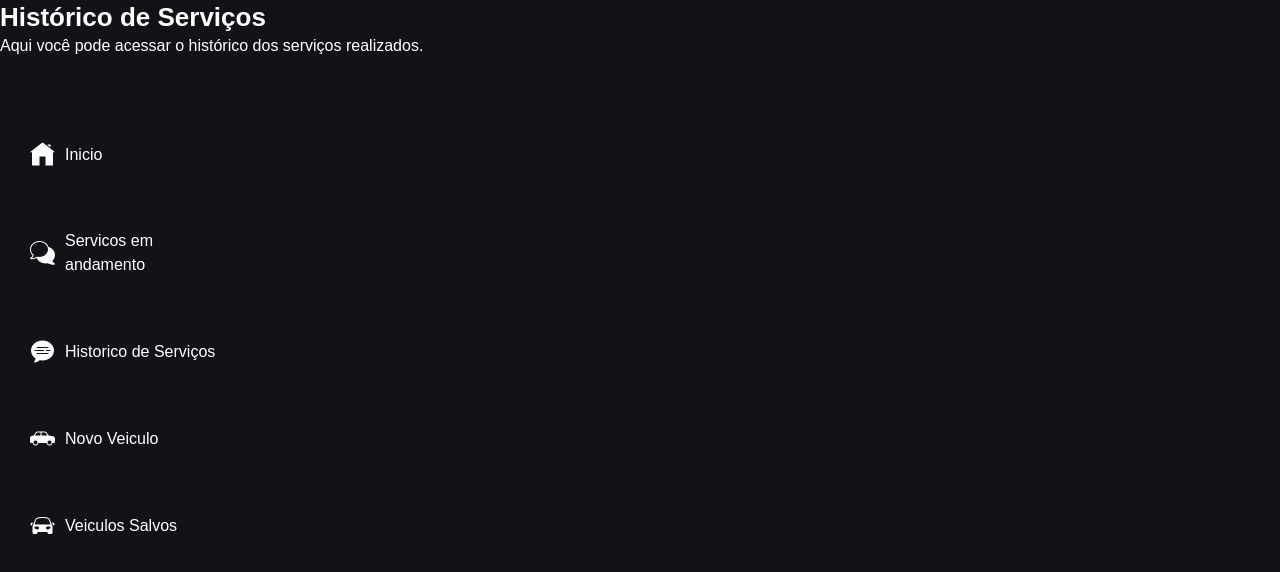
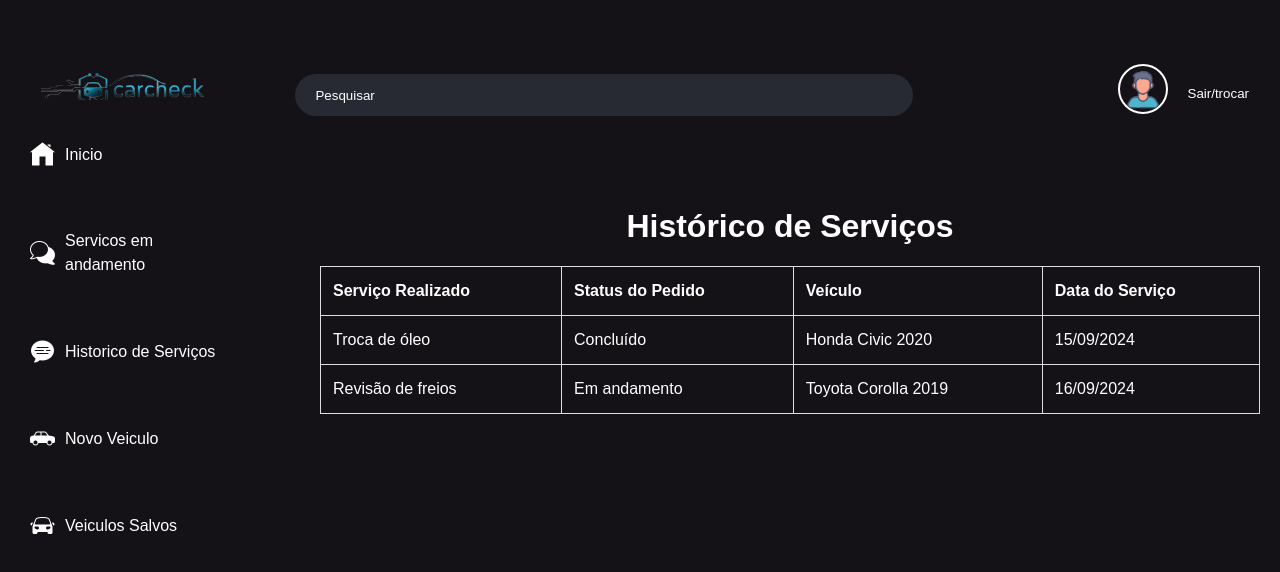
Before and after one commit to Cruz-011/NEXT, a React (Vite) app: page /historico in a window 1280 px wide. Shown: the top 572 px of the page. Built offline with nearby package versions, Linux system fonts and the light colour scheme.

Commit message:
historico servicos

```diff
--- /dev/null
+++ b/src/assets/historicoservicos.css
@@ -0,0 +1,29 @@
+.historico-servicos {
+    margin-left: 300px;
+    padding: 20px;
+    background-color:  transparent;
+    max-width: 1600px;
+  }
+
+  .historico-servicos h1 {
+    text-align: center;
+    margin-bottom: 20px;
+  }
+
+  table {
+    width: 100%;
+    border-collapse: collapse;
+  }
+
+  table, th, td {
+    border: 1px solid #ddd;
+  }
+
+  th, td {
+    padding: 12px;
+    text-align: left;
+  }
+
+  th {
+    background-color:  #141217;
+  }
--- a/src/paginas/HistoricoServicos.tsx
+++ b/src/paginas/HistoricoServicos.tsx
@@ -1,12 +1,59 @@
 import React from 'react';
+import Cabecalho from '../Components/Cabecalho';
+import '../assets/historicoservicos.css';
 
-function Historico() {
+interface Servico {
+  descricao: string;
+  status: 'Concluído' | 'Cancelado' | 'Em andamento';
+  veiculo: string;
+  data: string;
+}
+
+const historicoServicos: Servico[] = [
+  {
+    descricao: 'Troca de óleo',
+    status: 'Concluído',
+    veiculo: 'Honda Civic 2020',
+    data: '15/09/2024',
+  },
+  {
+    descricao: 'Revisão de freios',
+    status: 'Em andamento',
+    veiculo: 'Toyota Corolla 2019',
+    data: '16/09/2024',
+  },
+  // Adicione mais itens conforme necessário
+];
+
+const HistoricoServicos: React.FC = () => {
   return (
     <div>
-      <h2>Histórico de Serviços</h2>
-      <p>Aqui você pode acessar o histórico dos serviços realizados.</p>
+      <Cabecalho />
+      <div className="historico-servicos">
+        <h1>Histórico de Serviços</h1>
+        <table>
+          <thead>
+            <tr>
+              <th>Serviço Realizado</th>
+              <th>Status do Pedido</th>
+              <th>Veículo</th>
+              <th>Data do Serviço</th>
+            </tr>
+          </thead>
+          <tbody>
+            {historicoServicos.map((servico, index) => (
+              <tr key={index}>
+                <td>{servico.descricao}</td>
+                <td>{servico.status}</td>
+                <td>{servico.veiculo}</td>
+                <td>{servico.data}</td>
+              </tr>
+            ))}
+          </tbody>
+        </table>
+      </div>
     </div>
   );
-}
+};
 
-export default Historico;
+export default HistoricoServicos;
```
